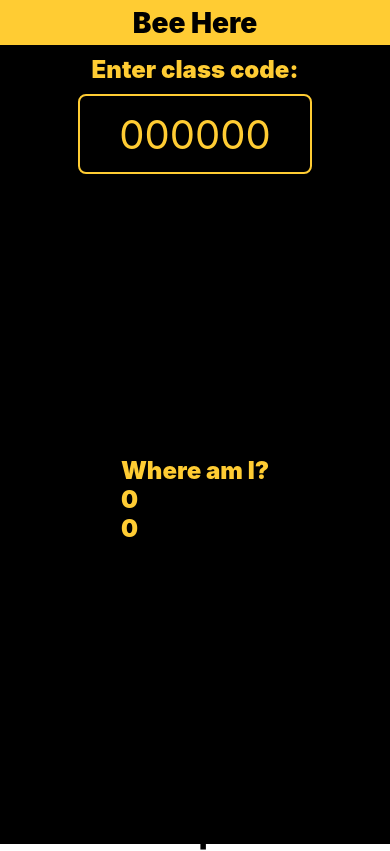
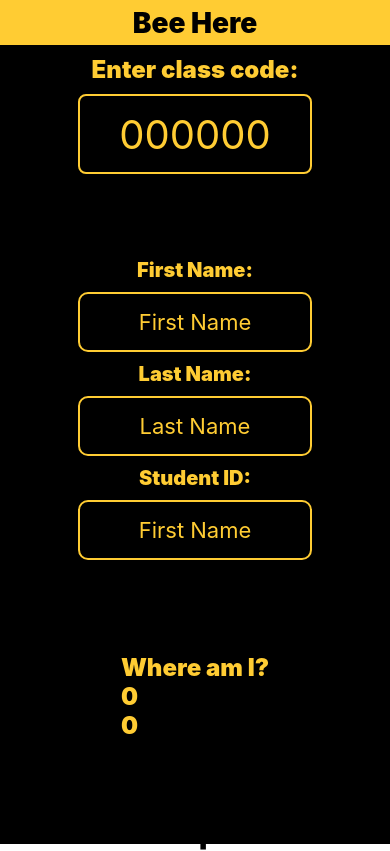
Before and after one commit to cmolder/headcount-mobile, a React Native app: screen / in a window 390 px wide. Built offline with nearby package versions, Linux system fonts and the light colour scheme; no server answers.

Commit message:
Component for student info

```diff
--- a/App.js
+++ b/App.js
@@ -4,6 +4,7 @@ import Header from './components/Header';
 import CodeInput from './components/CodeInput';
 import PresentButton from './components/PresentButton';
 import LocationButton from './components/LocationButton';
+import StudentInfo from './components/StudentInfo';
 
 const App = () => {
 
@@ -11,7 +12,7 @@ const App = () => {
 	const [classroom, setClassroom] = useState(null);
 
 	const onCodeInputChange = (value) => {
-		setCode(value);
+		setCode(value.toUpperCase());
 	}
 
 	async function getClassroomFromCode() {
@@ -50,6 +51,8 @@ const App = () => {
 				<Header text="Bee Here" />
 				<CodeInput onChange={(value) => onCodeInputChange(value)}/>
 				<View style={{height: '100%', flex: 1}}/>
+				<StudentInfo style = {{height: '100%', flex: 1}}/>
+				<View style={{height: '100%', flex: 1}}/>
 				<LocationButton />
 				<View style={{height: '100%', flex: 1}}/>
 				<PresentButton onPress={() => onPresentPress()}/>
--- /dev/null
+++ b/components/StudentInfo.js
@@ -0,0 +1,56 @@
+import React from 'react';
+import { StyleSheet, View, TextInput, Text } from 'react-native';
+
+
+const StudentInfo = (props) => {
+
+
+    return(
+
+        <View style={styles.container}>
+            <Text style={styles.text}>First Name:</Text>
+            <TextInput style={styles.input}
+                       placeholderTextColor='#ffcc33'
+                       maxLength = {20}
+                       placeholder= 'First Name'>
+                       </TextInput>
+            <Text style={styles.text}>Last Name:</Text>
+            <TextInput style={styles.input}
+                       placeholderTextColor='#ffcc33'
+                       maxLength = {30}
+                       placeholder= 'Last Name'>
+                       </TextInput>
+            <Text style={styles.text}>Student ID:</Text>
+            <TextInput style={styles.input}
+                       placeholderTextColor='#ffcc33'
+                       maxLength = {9}
+                       placeholder= 'First Name'>
+                       </TextInput>
+        </View>
+    );
+}
+
+const styles = StyleSheet.create({
+    container: {
+        alignItems: 'center',
+    },
+    text: {
+        color: '#ffcc33',
+        fontSize: 20,
+        fontWeight: '900'
+    },
+    input: {
+        color: '#ffcc33',
+        fontSize: 22,
+        textAlign: 'center',
+        marginTop: 10,
+        marginBottom: 10,
+        width: '60%',
+        height: 60,
+        borderWidth: 2,
+        borderRadius: 10,
+        borderColor: '#ffcc33'
+    }
+});
+
+export default StudentInfo;
```
